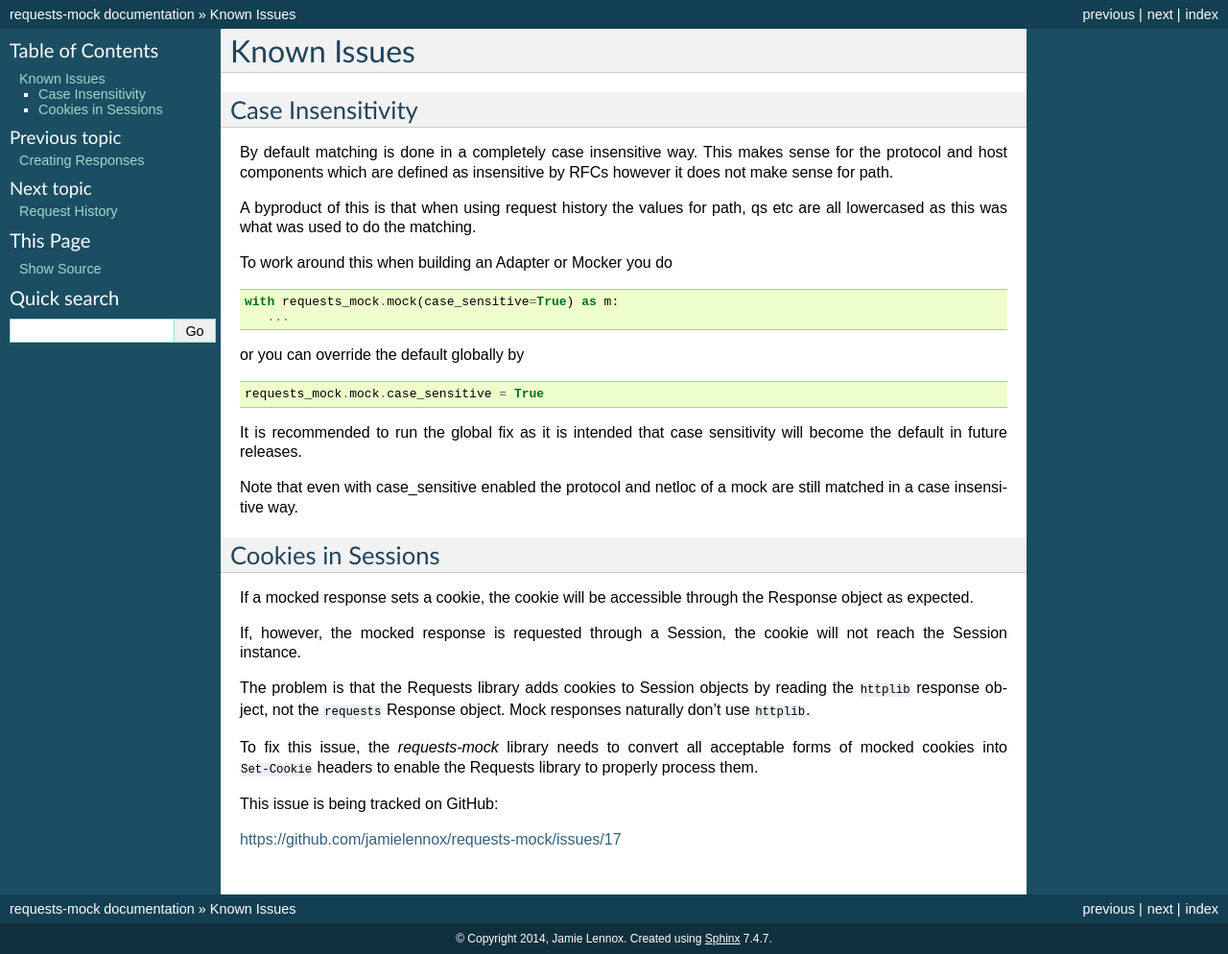
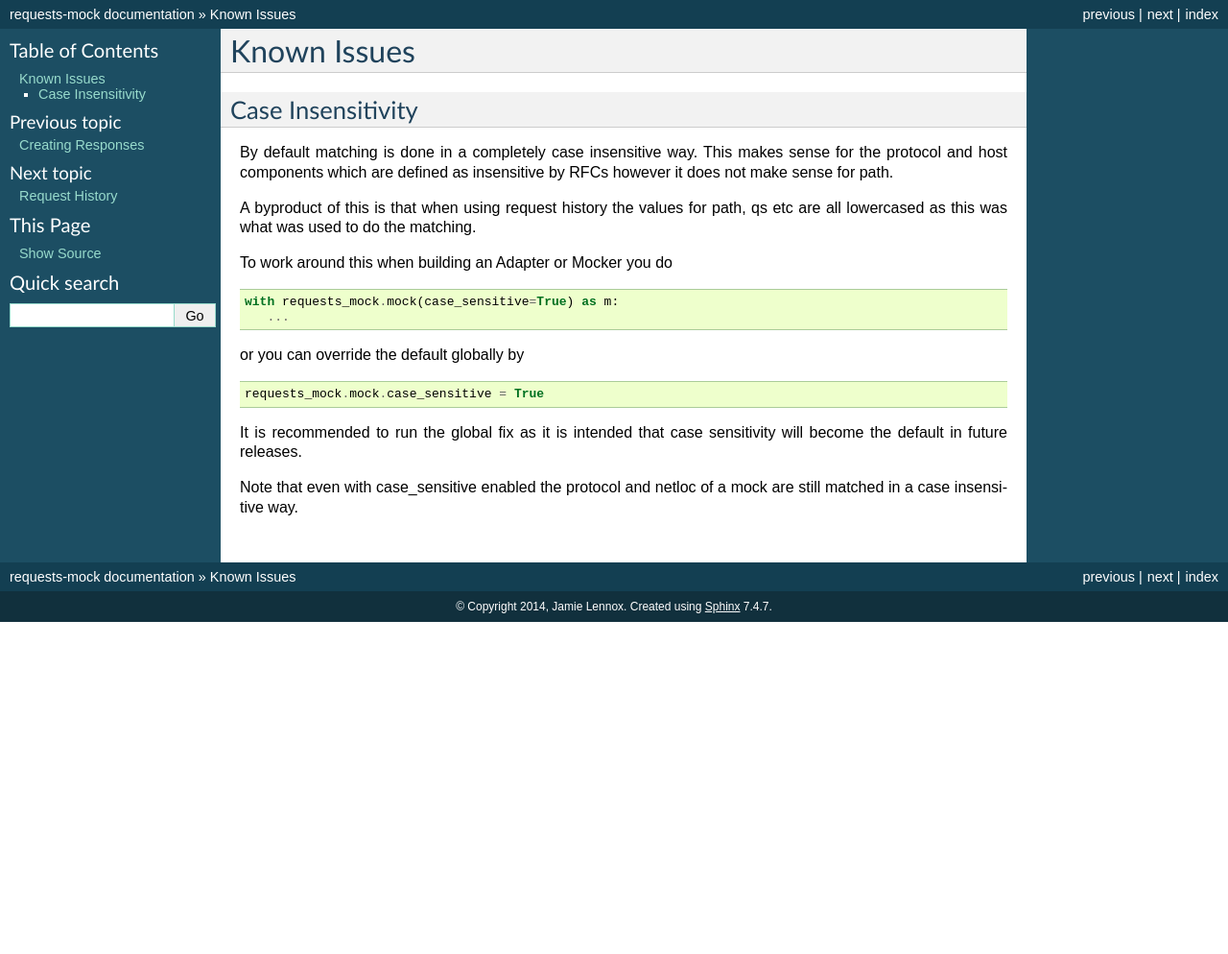
Before and after one commit to jamielennox/requests-mock, a Sphinx documentation site: the page built from doc/source/knownissues.rst, in a window 1280 px wide. Shown: the whole page at 96% size. Built offline with Sphinx 7.4.7, drawn with Linux system fonts in a browser that asks for light colours; the version number could not be read and is left out; after the commit the page ends 900 px from its top, so only the background shows below that.

Commit message:
Revert "Add known issue for cookies in Sessions"
This reverts commit d2ad5ad7c7556fa223a694ad05711e0fc31acc94.

```diff
--- a/doc/source/knownissues.rst
+++ b/doc/source/knownissues.rst
@@ -32,24 +32,3 @@ will become the default in future releases.
 
 Note that even with case_sensitive enabled the protocol and netloc of a mock
 are still matched in a case insensitive way.
-
-Cookies in Sessions
--------------------
-
-If a mocked response sets a cookie, the cookie will be accessible through the
-Response object as expected.
-
-If, however, the mocked response is requested through a Session, the cookie will
-not reach the Session instance.
-
-The problem is that the Requests library adds cookies to Session objects by
-reading the ``httplib`` response object, not the ``requests`` Response object.
-Mock responses naturally don't use ``httplib``.
-
-To fix this issue, the *requests-mock* library needs to convert all acceptable
-forms of mocked cookies into ``Set-Cookie`` headers to enable the Requests
-library to properly process them.
-
-This issue is being tracked on GitHub:
-
-https://github.com/jamielennox/requests-mock/issues/17
```
